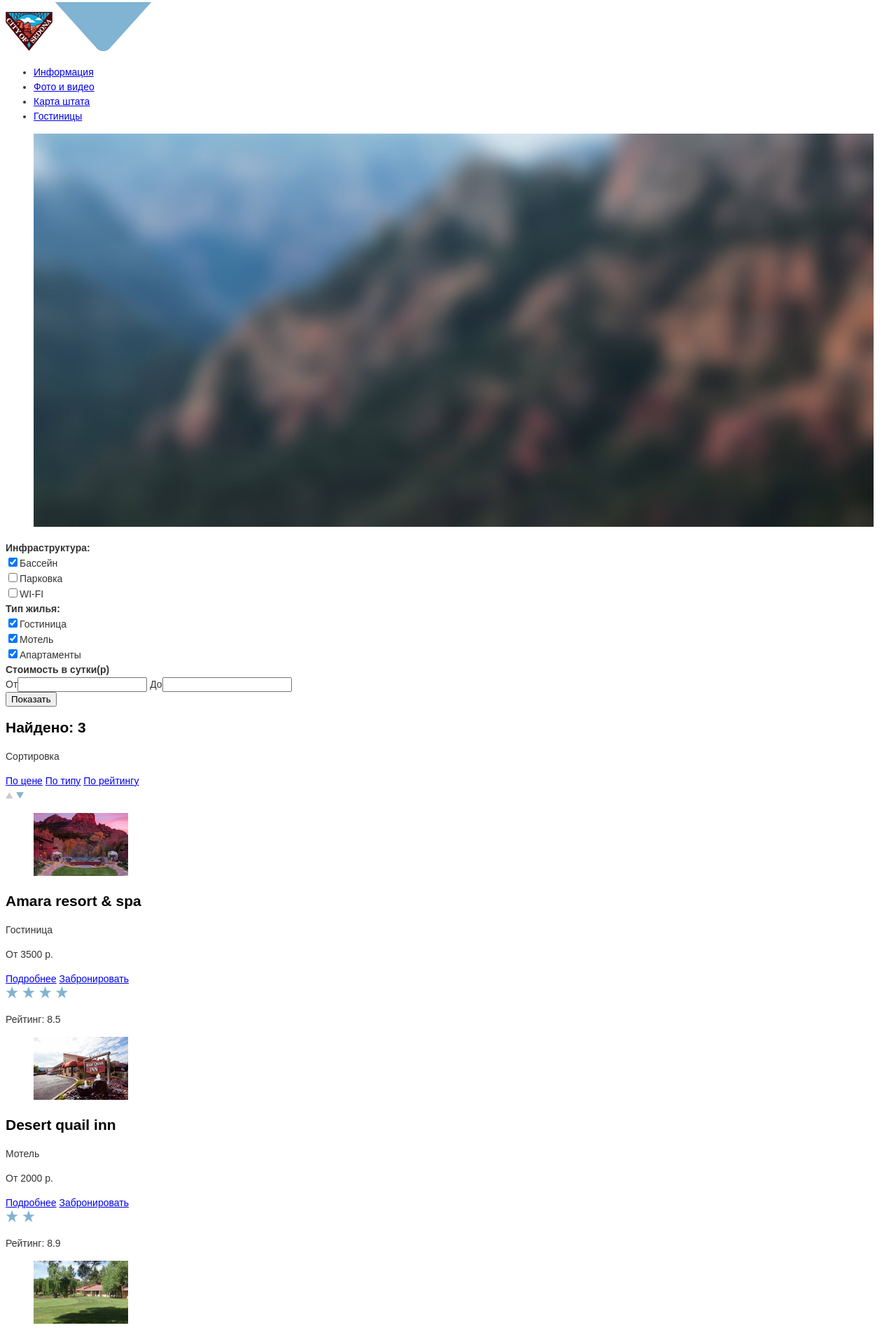
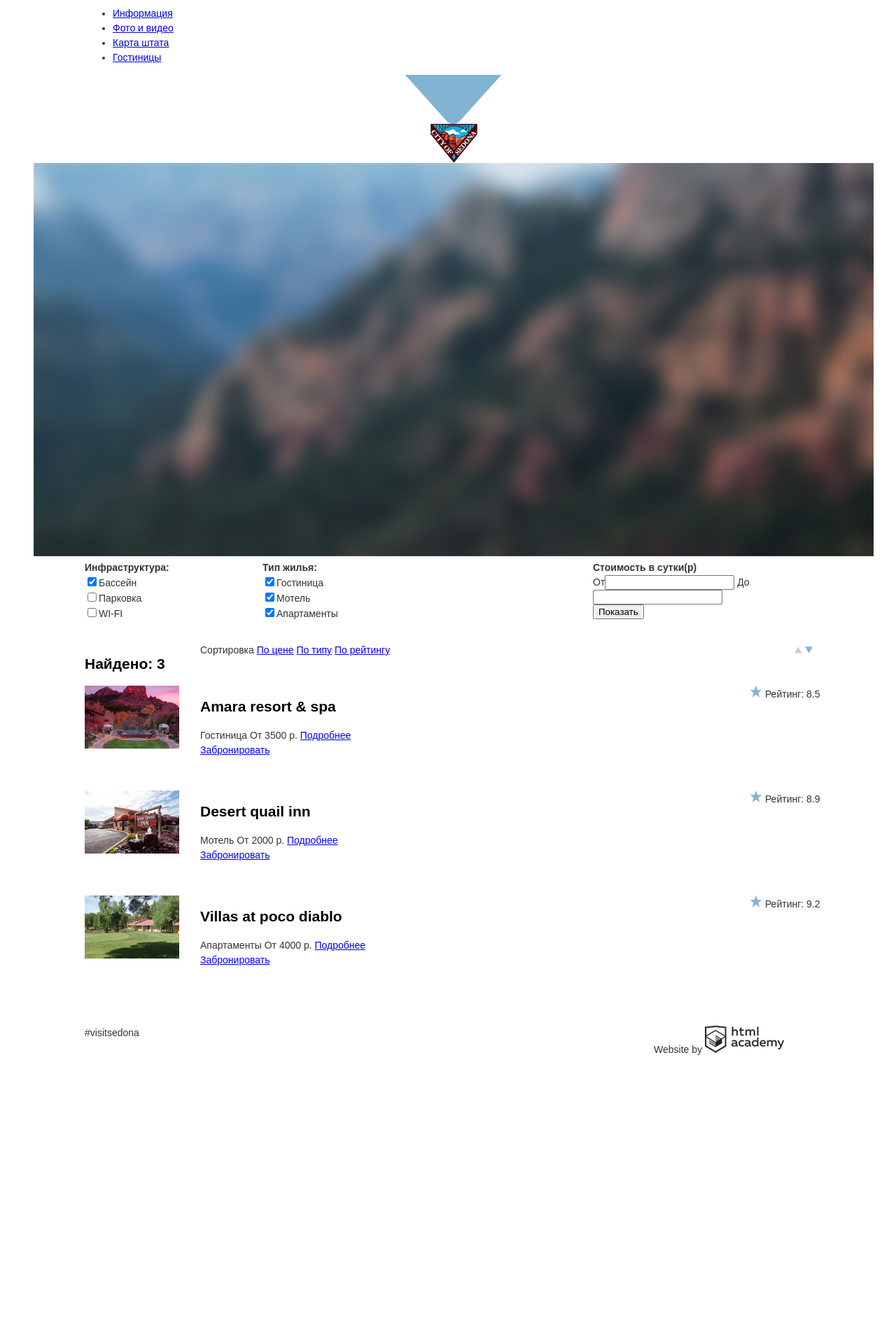
Before and after one commit to AnddreyL/273115-sedona, a plain HTML site: page catalog.html in a window 1280 px wide. Shown: the part 5-1906 px from the top of the page at 70% size. After the commit the page ends 1563 px from the top, so only its background shows below. Drawn offline with Linux system fonts and the light colour scheme.

Commit message:
Сетка личного проекта

```diff
--- a/catalog.html
+++ b/catalog.html
@@ -8,10 +8,6 @@
   <body>
     <header class="main-header">
       <div class="container">
-        <div class="logo">
-          <a class="logo__link" href="/index.html"><img src="img/Layer8.png" width="67" height="56" alt="City of Sedona"></a>
-          <a class="logo__vector" href="/index.html"><img src="img/VectorSmartObject.png" width="138" height="70" alt="Vector"></a>
-        </div>
         <nav class="main-nav">
           <ul class="main-nav__list">
             <li class="main-nav__item main-nav__item--left">
@@ -28,14 +24,24 @@
             </li>
           </ul>
         </nav>
+        <div class="logo">
+          <div class="logo__vector">
+            <a href="/index.html"><img src="img/vectorsmartobject.png" width="138" height="70" alt="Vector"></a>
+          </div>
+          <div class="logo__link">
+            <a href="/index.html"><img src="img/layer8.png" width="67" height="56" alt="City of Sedona"></a>
+          </div>
+        </div>
       </div>
     </header>
     <main class="box">
-      <section class="filter">
-        <figure class="filter__background">
+      <div class="container">
+        <section class="filter clearfix">
+          <div class="filter__background">
             <img src="img/filterbackground.jpg" width="1200" height="562" alt="Filterbackground">
-        </figure>
-        <form class="filter__form" action="https://echo.htmlacademy.ru" method="post">
+          </div>
+          <div class="filter__form">
+            <form action="https://echo.htmlacademy.ru" method="post">
               <div class="filter__content-left filter__content-left--structure">
                 <b class="filter__name">Инфраструктура:</b><br>
                 <input type="checkbox" name="pool" id="pool-id" checked><label for="pool-id">Бассейн</label><br>
@@ -55,84 +61,89 @@
                 <button class="filter__btn" type="submit">Показать</button>
               </div>
             </form>
+          </div>
         </section>
-      <section class="found">
+        <section class="found clearfix">
+          <div class="found__result">
             <h1>Найдено: 3</h1>
-        <div class="sort">
-          <p>Сортировка</p>
+          </div>
+          <div class="found__sort">
+            <span>Сортировка</span>
             <a class="sort__option sort__option--price" href="#">По цене</a>
             <a class="sort__option sort__option--type" href="#">По типу</a>
             <a class="sort__option sort__option--rating" href="#">По рейтингу</a>
           </div>
-        <div class="arrows">
+          <div class="found__arrows">
             <a class="arrows__option arrows_option--increase" href="#"><img src="img/up.png" width="11" height="10" alt="increase"></a>
             <a class="arrows__option arrows_option--decrease" href="#"><img src="img/down.png" width="11" height="10" alt="decrease"></a>
           </div>
         </section>
         <div class="result">
           <article class="result-content">
-          <figure class="result-content__img">
+            <div class="result-content__img">
               <img src="img/Layer21.jpg" width="135" height="90" alt="Amara resort &#38; spa">
-          </figure>
+            </div>
             <div class="result-content__section-l result-content__section-l--amara">
               <h2>Amara resort &#38; spa</h2>
-            <p class="result-content__housing">Гостиница</p>
-            <p class="result-content__price">От 3500 р.</p>
+              <span class="result-content__housing">Гостиница</span>
+              <span class="result-content__price">От 3500 р.</span>
               <a class="result-content__more" href="#">Подробнее</a>
               <a class="result-content__book" href="#">Забронировать</a>
             </div>
             <div class="result-content__section-r result-content__section-r--amara">
-            <img src="img/4stars.png" width="89" height="17" alt="4 stars">
-            <p class="result-content__rating">Рейтинг: 8.5</p>
+              <img src="img/star.png" width="24" height="17" alt="star">
+              <span class="result-content__rating">Рейтинг: 8.5</span>
             </div>
           </article>
           <article class="result-content">
-          <figure class="result-content__img">
+            <div class="result-content__img">
               <img src="img/Layer89copy.jpg" width="135" height="90" alt="Desert quail inn">
-          </figure>
+            </div>
             <div class="result-content__section-l result-content__section-l--desert">
               <h2>Desert quail inn</h2>
-            <p class="result-content__housing">Мотель</p>
-            <p class="result-content__price">От 2000 р.</p>
+              <span class="result-content__housing">Мотель</span>
+              <span class="result-content__price">От 2000 р.</span>
               <a class="result-content__more" href="#">Подробнее</a>
               <a class="result-content__book" href="#">Забронировать</a>
             </div>
             <div class="result-content__section-r result-content__section-r--desert">
-            <img src="img/2stars.png" width="42" height="17" alt="2 stars">
-            <p class="result-content__rating">Рейтинг: 8.9</p>
+              <img src="img/star.png" width="24" height="17" alt="star">
+              <span class="result-content__rating">Рейтинг: 8.9</span>
             </div>
           </article>
           <article class="result-content">
-          <figure class="result-content__img">
+            <div class="result-content__img">
               <img src="img/Layer22.jpg" width="135" height="90" alt="Villas at poco diablo">
-          </figure>
+            </div>
             <div class="result-content__section-l result-content__section-l--villas">
               <h2>Villas at poco diablo</h2>
-            <p class="result-content__housing">Апартаменты</p>
-            <p class="result-content__price">От 4000 р.</p>
+              <span class="result-content__housing">Апартаменты</span>
+              <span class="result-content__price">От 4000 р.</span>
               <a class="result-content__more" href="#">Подробнее</a>
               <a class="result-content__book" href="#">Забронировать</a>
             </div>
             <div class="result-content__section-r result-content__section-r--villas">
-            <img src="img/3stars.png" width="65" height="17" alt="3 stars">
-            <p class="result-content__rating">Рейтинг: 9.2</p>
+              <img src="img/star.png" width="24" height="17" alt="star">
+              <span class="result-content__rating">Рейтинг: 9.2</span>
             </div>
           </article>
         </div>
+      </div>
     </main>
     <footer class="main-footer">
-      <div class="container">
-        <section class="main-footer__visit">
-          <p>#visitsedona</p>
-        </section>
-        <section class="main-footer__social">
+      <div class="container clearfix">
+        <div class="main-footer__visit">
+          <span>#visitsedona</span>
+        </div>
+        <div class="main-footer__social">
           <a class="main-footer__twitter" href="#"><img src="img/t.png" width="17" height="15" alt="Twitter"></a>
           <a class="main-footer__facebook" href="#"><img src="img/f.png" width="10" height="19" alt="Facebook"></a>
           <a class="main-footer__youtube" href="#"><img src="img/i.png" width="20" height="16" alt="Youtube"></a>
-        </section>
-        <section class="main-footer__copyright">
+        </div>
+        <div class="main-footer__copyright">
+          <span>Website by</span>
           <a class="main-footer__htmlacademy" href="https://htmlacademy.ru"><img src="img/sloi3.png" width="113" height="39" alt="Htmlacademy"></a>
-        </section>
+        </div>
       </div>
     </footer>
   </body>
--- a/css/style.css
+++ b/css/style.css
@@ -3,10 +3,12 @@ body {
   line-height: 21px;
   color: #333333;
   font-weight: normal;
-  font-family: "PT Sans", sans-serif;
+  font-family: "PT Sans", "Arial", sans-serif;
 }
 
-h1, h2 {
+h1,
+h2,
+.features__heading span  {
   font-size: 21px;
   line-height: 26px;
   color: #000000;
@@ -16,3 +18,183 @@ h1, h2 {
 .features__item h2 {
   line-height: 21px;
 }
+
+.clearfix::after {
+  content: "";
+  display: table;
+  clear: both;
+}
+
+.container {
+  width: 1200px;
+  margin: 0 auto;
+  padding: 0 40px;
+}
+
+.main-nav {
+  margin: 0 73px;
+  min-height: 56px;
+}
+
+.logo__vector {
+  width: 138px;
+  height: 70px;
+  margin: 0 auto;
+}
+
+.logo__link {
+  width: 67px;
+  height: 56px;
+  margin: 0 auto;
+}
+
+.box-header {
+  min-height: 508px;
+  margin-bottom: 63px;
+}
+
+.features__heading {
+  min-height: 102px;
+  margin-bottom: 63px;
+}
+
+.features__item--num {
+  width: 400px;
+  height: 255px;
+}
+
+.features__img {
+  width: 800px;
+  height: 255px;
+}
+
+.features__item--white {
+  width: 400px;
+  height: 330px;
+}
+
+.features__item,
+.features__img {
+  float: left;
+}
+
+.features {
+  margin-bottom: 61px;
+}
+
+.box-footer__offer {
+  min-height: 101px;
+  margin-bottom: 59px;
+}
+
+.box-footer__datesearch {
+  margin: 0 auto;
+  width: 568px;
+}
+
+.box-footer__search {
+  width: 100%;
+  height: 86px;
+  background-color: #766357;
+}
+
+.box-footer__date {
+  width: 100%;
+  height: 395px;
+/*  display: none; */
+}
+
+.box-footer__map {
+  width: 100%;
+  height: 593px;
+}
+
+.main-footer {
+  padding: 36px 0;
+}
+
+.main-footer__visit {
+  width: 240px;
+  min-height: 48px;
+  margin-left: 73px;
+  float: left;
+}
+
+.main-footer__social {
+  width: 150px;
+  min-height: 48px;
+  margin-left: 212px;
+  float: left;
+}
+
+.main-footer__copyright {
+  width: 241px;
+  min-height: 48px;
+  margin-right: 73px;
+  float: right;
+}
+
+.filter {
+  min-height: 217px;
+  margin-bottom: 31px;
+}
+
+.filter__form,
+.found,
+.result-content {
+  padding: 0 73px;
+}
+
+.filter__content-left {
+  width: 254px;
+  float: left;
+}
+
+.filter__content-right {
+  width: 328px;
+  float: right;
+}
+
+
+.found {
+  min-height: 56px;
+}
+
+.found__result {
+  width: 165px;
+  float: left;
+}
+
+.found__sort {
+  width: 365px;
+  float: left;
+}
+
+.found__arrows {
+  width: 40px;
+  float: right;
+}
+
+
+.result-content {
+  min-height: 150px;
+}
+
+.result-content__img {
+  width: 135px;
+  height: 90px;
+  float: left;
+}
+
+.result-content__section-l {
+  width: 260px;
+  height: 90px;
+  float: left;
+  margin-left: 30px;
+}
+
+.result-content__section-r {
+  width: 110px;
+  height: 90px;
+  float: right;
+}
```
Also changed, not shown: index.html (+54 -49 lines), img/star.png (added). Lines whose indentation alone changed are shown as unchanged.
